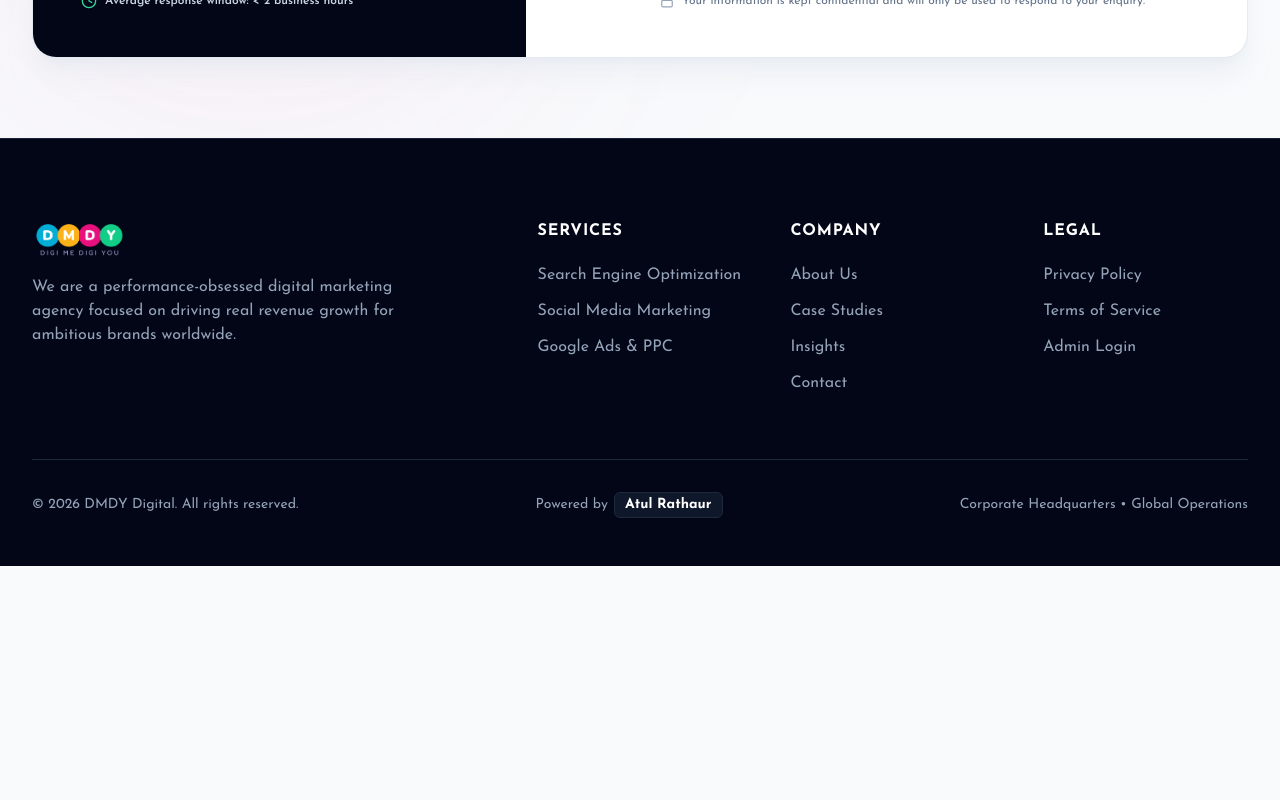
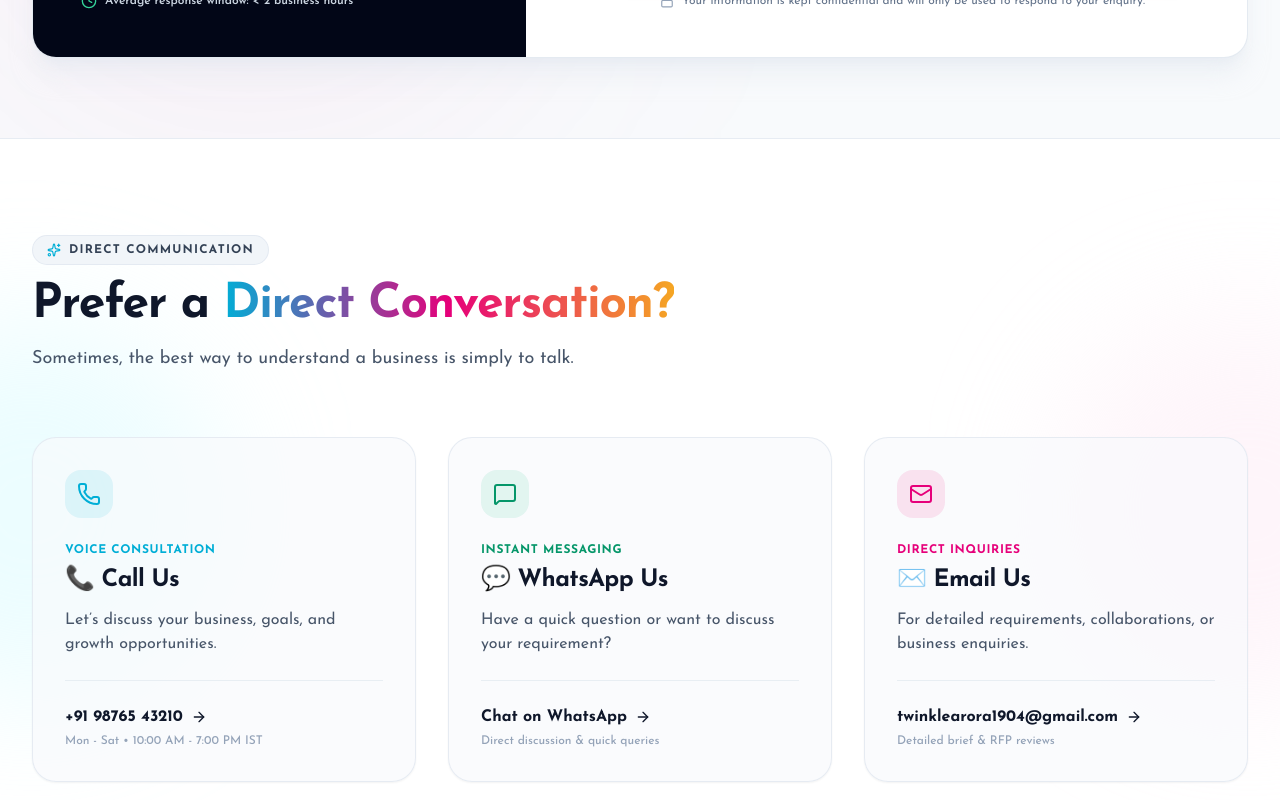
Before and after one commit to twinklearora1904/DMDY, a React (Vite) app in the folder client/: page /contact in a window 1280 px wide. Shown: the part 1700-2500 px from the top of the page. Before the commit the page ends 2266 px from the top, so only its background shows below. Built offline with nearby package versions, Linux system fonts and the light colour scheme; no server answers.

Commit message:
Add Section 3 (Prefer a Direct Conversation) to Contact page

```diff
--- a/client/src/pages/Contact.jsx
+++ b/client/src/pages/Contact.jsx
@@ -4,15 +4,13 @@ import {
   Sparkles,
   MessageSquare,
   ArrowDown,
+  ArrowRight,
   Clock,
   Target,
   ShieldCheck,
   Phone,
   Mail,
-  MapPin,
-  TrendingUp,
-  Zap,
-  CheckCircle2
+  MapPin
 } from 'lucide-react';
 
 const Contact = () => {
@@ -84,7 +82,7 @@ const Contact = () => {
               <div className="flex flex-col sm:flex-row flex-wrap gap-3.5 sm:gap-4 mb-8">
                 <button
                   onClick={scrollToContact}
-                  className="w-full sm:w-auto px-8 py-3.5 rounded-xl text-white font-bold text-sm sm:text-base shadow-lg shadow-pink-500/10 hover:shadow-xl hover:-translate-y-0.5 transition-all duration-300 bg-gradient-to-r from-[#00AED6] via-[#E6007A] to-[#F5A623] hover:opacity-95 flex items-center justify-center gap-2"
+                  className="w-full sm:w-auto px-8 py-3.5 rounded-xl text-white font-bold text-sm sm:text-base shadow-lg shadow-pink-500/10 hover:shadow-xl hover:-translate-y-0.5 transition-all duration-300 bg-gradient-to-r from-[#00AED6] via-[#E6007A] to-[#F5A623] hover:opacity-95 flex items-center justify-center gap-2 cursor-pointer"
                 >
                   <span>Start a Conversation</span>
                   <ArrowDown className="w-4 h-4" />
@@ -172,8 +170,8 @@ const Contact = () => {
                       </div>
                       <div>
                         <div className="text-[10px] font-bold uppercase tracking-wider text-slate-400">Email Inquiries</div>
-                        <a href="mailto:hello@dmdy.in" className="text-xs sm:text-sm font-bold text-white hover:text-[#E6007A] transition-colors">
-                          hello@dmdy.in
+                        <a href="mailto:twinklearora1904@gmail.com" className="text-xs sm:text-sm font-bold text-white hover:text-[#E6007A] transition-colors">
+                          twinklearora1904@gmail.com
                         </a>
                       </div>
                     </div>
@@ -221,6 +219,143 @@ const Contact = () => {
       {/* ========================================================= */}
       <ContactForm />
 
+      {/* ========================================================= */}
+      {/* SECTION 3: PREFER A DIRECT CONVERSATION?                  */}
+      {/* ========================================================= */}
+      <section className="py-16 sm:py-20 md:py-24 bg-white border-t border-slate-200/80 relative overflow-hidden">
+
+        {/* Subtle Ambient Background Gradients */}
+        <div className="absolute top-1/2 -left-40 w-96 h-96 bg-cyan-100/40 rounded-full blur-3xl pointer-events-none -translate-y-1/2"></div>
+        <div className="absolute top-1/2 -right-40 w-96 h-96 bg-pink-100/40 rounded-full blur-3xl pointer-events-none -translate-y-1/2"></div>
+
+        {/* Navbar Aligned Container */}
+        <div className="max-w-7xl mx-auto px-4 sm:px-6 lg:px-8 relative z-10 text-left">
+
+          {/* Section Header */}
+          <div className="max-w-3xl mb-12 sm:mb-16">
+            <div className="inline-flex items-center gap-2 px-3.5 py-1.5 rounded-full bg-slate-100 border border-slate-200/80 text-xs font-bold text-slate-700 uppercase tracking-widest mb-4 shadow-xs">
+              <Sparkles className="w-3.5 h-3.5 text-[#00AED6]" />
+              <span>Direct Communication</span>
+            </div>
+
+            <h2 className="text-3xl sm:text-4xl md:text-5xl font-extrabold text-slate-900 tracking-tight leading-[1.14] mb-4">
+              Prefer a{' '}
+              <span className="text-transparent bg-clip-text bg-gradient-to-r from-[#00AED6] via-[#E6007A] to-[#F5A623]">
+                Direct Conversation?
+              </span>
+            </h2>
+
+            <p className="text-base sm:text-lg text-slate-600 font-normal leading-relaxed">
+              Sometimes, the best way to understand a business is simply to talk.
+            </p>
+          </div>
+
+          {/* 3 Direct Conversation Cards */}
+          <div className="grid grid-cols-1 md:grid-cols-3 gap-6 sm:gap-8">
+
+            {/* 1. Call Us */}
+            <div className="bg-slate-50/70 hover:bg-white rounded-3xl p-7 sm:p-8 border border-slate-200/80 hover:border-[#00AED6]/40 shadow-sm hover:shadow-xl transition-all duration-300 flex flex-col justify-between group relative overflow-hidden">
+              <div>
+                <div className="w-12 h-12 rounded-2xl bg-[#00AED6]/10 text-[#00AED6] flex items-center justify-center mb-6 group-hover:scale-110 transition-transform shadow-xs">
+                  <Phone className="w-6 h-6 text-[#00AED6]" />
+                </div>
+
+                <div className="text-xs font-bold uppercase tracking-wider text-[#00AED6] mb-1.5">
+                  Voice Consultation
+                </div>
+
+                <h3 className="text-xl sm:text-2xl font-extrabold text-slate-900 mb-3 tracking-tight group-hover:text-[#00AED6] transition-colors">
+                  📞 Call Us
+                </h3>
+
+                <p className="text-sm sm:text-base text-slate-600 leading-relaxed font-normal mb-6">
+                  Let’s discuss your business, goals, and growth opportunities.
+                </p>
+              </div>
+
+              <div className="pt-6 border-t border-slate-200/70">
+                <a
+                  href="tel:+919876543210"
+                  className="inline-flex items-center gap-2 text-sm sm:text-base font-bold text-slate-900 group-hover:text-[#00AED6] transition-colors"
+                >
+                  <span>+91 98765 43210</span>
+                  <ArrowRight className="w-4 h-4 group-hover:translate-x-1 transition-transform" />
+                </a>
+                <div className="text-xs text-slate-400 mt-1 font-medium">Mon - Sat • 10:00 AM - 7:00 PM IST</div>
+              </div>
+            </div>
+
+            {/* 2. WhatsApp Us */}
+            <div className="bg-slate-50/70 hover:bg-white rounded-3xl p-7 sm:p-8 border border-slate-200/80 hover:border-emerald-500/40 shadow-sm hover:shadow-xl transition-all duration-300 flex flex-col justify-between group relative overflow-hidden">
+              <div>
+                <div className="w-12 h-12 rounded-2xl bg-emerald-500/10 text-emerald-600 flex items-center justify-center mb-6 group-hover:scale-110 transition-transform shadow-xs">
+                  <MessageSquare className="w-6 h-6 text-emerald-600" />
+                </div>
+
+                <div className="text-xs font-bold uppercase tracking-wider text-emerald-600 mb-1.5">
+                  Instant Messaging
+                </div>
+
+                <h3 className="text-xl sm:text-2xl font-extrabold text-slate-900 mb-3 tracking-tight group-hover:text-emerald-600 transition-colors">
+                  💬 WhatsApp Us
+                </h3>
+
+                <p className="text-sm sm:text-base text-slate-600 leading-relaxed font-normal mb-6">
+                  Have a quick question or want to discuss your requirement?
+                </p>
+              </div>
+
+              <div className="pt-6 border-t border-slate-200/70">
+                <a
+                  href="https://wa.me/919876543210?text=Hello%20DMDY%20Team%2C%20I%20would%20like%20to%20discuss%20our%20digital%20marketing%20growth%20requirements."
+                  target="_blank"
+                  rel="noopener noreferrer"
+                  className="inline-flex items-center gap-2 text-sm sm:text-base font-bold text-slate-900 group-hover:text-emerald-600 transition-colors"
+                >
+                  <span>Chat on WhatsApp</span>
+                  <ArrowRight className="w-4 h-4 group-hover:translate-x-1 transition-transform" />
+                </a>
+                <div className="text-xs text-slate-400 mt-1 font-medium">Direct discussion &amp; quick queries</div>
+              </div>
+            </div>
+
+            {/* 3. Email Us */}
+            <div className="bg-slate-50/70 hover:bg-white rounded-3xl p-7 sm:p-8 border border-slate-200/80 hover:border-[#E6007A]/40 shadow-sm hover:shadow-xl transition-all duration-300 flex flex-col justify-between group relative overflow-hidden">
+              <div>
+                <div className="w-12 h-12 rounded-2xl bg-[#E6007A]/10 text-[#E6007A] flex items-center justify-center mb-6 group-hover:scale-110 transition-transform shadow-xs">
+                  <Mail className="w-6 h-6 text-[#E6007A]" />
+                </div>
+
+                <div className="text-xs font-bold uppercase tracking-wider text-[#E6007A] mb-1.5">
+                  Direct Inquiries
+                </div>
+
+                <h3 className="text-xl sm:text-2xl font-extrabold text-slate-900 mb-3 tracking-tight group-hover:text-[#E6007A] transition-colors">
+                  ✉️ Email Us
+                </h3>
+
+                <p className="text-sm sm:text-base text-slate-600 leading-relaxed font-normal mb-6">
+                  For detailed requirements, collaborations, or business enquiries.
+                </p>
+              </div>
+
+              <div className="pt-6 border-t border-slate-200/70">
+                <a
+                  href="mailto:twinklearora1904@gmail.com"
+                  className="inline-flex items-center gap-2 text-sm sm:text-base font-bold text-slate-900 group-hover:text-[#E6007A] transition-colors break-all"
+                >
+                  <span>twinklearora1904@gmail.com</span>
+                  <ArrowRight className="w-4 h-4 shrink-0 group-hover:translate-x-1 transition-transform" />
+                </a>
+                <div className="text-xs text-slate-400 mt-1 font-medium">Detailed brief &amp; RFP reviews</div>
+              </div>
+            </div>
+
+          </div>
+
+        </div>
+      </section>
+
     </div>
   );
 };
```
